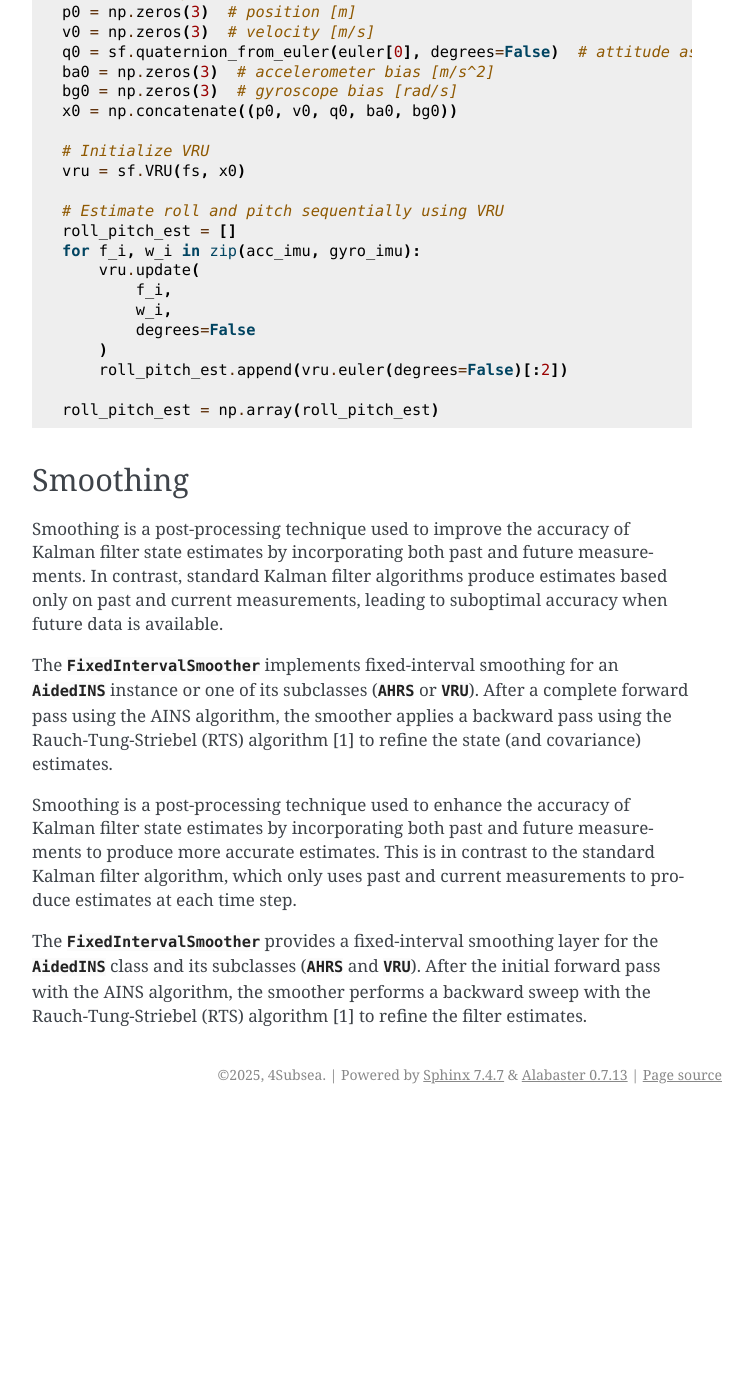
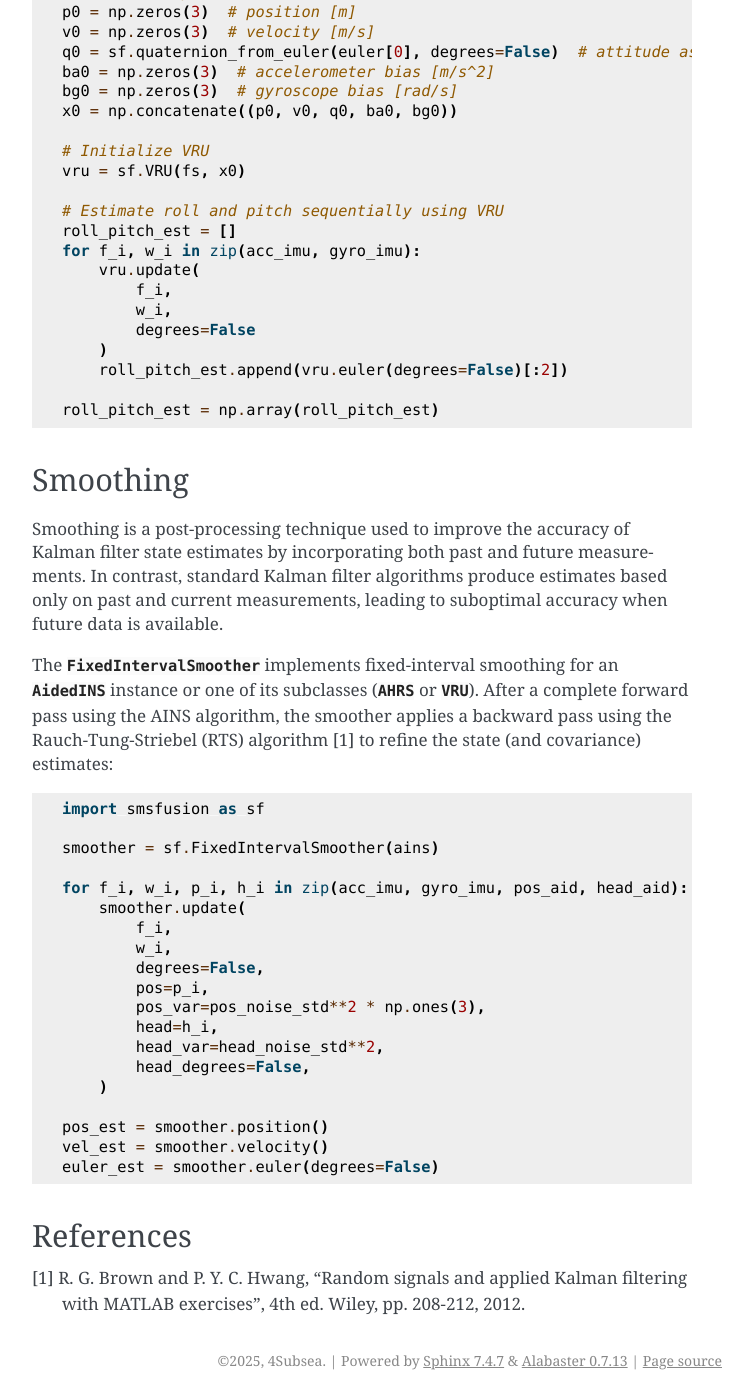
Before and after one commit to 4Subsea/smsfusion-python, a Sphinx documentation site: the page built from docs/user_guide/quickstart.rst, in a window 1280 px wide and 1400 px high, scrolled down 4985 px. Shown: the whole window, without its empty margins (388-1141 px from the left). Built offline with Sphinx 7.4.7, drawn with Linux system fonts in a browser that asks for light colours; before the commit the page ends 6099 px from its top, so only the background shows below that.

Commit message:
example with AINS

```diff
--- a/docs/user_guide/quickstart.rst
+++ b/docs/user_guide/quickstart.rst
@@ -256,17 +256,32 @@ The :class:`~smsfusion.FixedIntervalSmoother` implements fixed-interval smoothin
 for an :class:`~smsfusion.AidedINS` instance or one of its subclasses (:class:`~smsfusion.AHRS`
 or :class:`~smsfusion.VRU`). After a complete forward pass using the AINS algorithm,
 the smoother applies a backward pass using the Rauch-Tung-Striebel (RTS) algorithm [1]
-to refine the state (and covariance) estimates.
+to refine the state (and covariance) estimates:
+
+.. code-block:: python
+
+    import smsfusion as sf
+
+    smoother = sf.FixedIntervalSmoother(ains)
+
+    for f_i, w_i, p_i, h_i in zip(acc_imu, gyro_imu, pos_aid, head_aid):
+        smoother.update(
+            f_i,
+            w_i,
+            degrees=False,
+            pos=p_i,
+            pos_var=pos_noise_std**2 * np.ones(3),
+            head=h_i,
+            head_var=head_noise_std**2,
+            head_degrees=False,
+        )
+
+    pos_est = smoother.position()
+    vel_est = smoother.velocity()
+    euler_est = smoother.euler(degrees=False)
 
 
-
-Smoothing is a post-processing technique used to enhance the accuracy of Kalman
-filter state estimates by incorporating both past and future measurements to produce
-more accurate estimates. This is in contrast to the standard Kalman filter algorithm,
-which only uses past and current measurements to produce estimates at each time step.
-
-The :class:`~smsfusion.FixedIntervalSmoother` provides a fixed-interval smoothing
-layer for the :class:`~smsfusion.AidedINS` class and its subclasses (:class:`~smsfusion.AHRS`
-and :class:`~smsfusion.VRU`). After the initial forward pass with the AINS algorithm,
-the smoother performs a backward sweep with the Rauch-Tung-Striebel (RTS) algorithm [1]
-to refine the filter estimates.
+References
+----------
+[1] R. G. Brown and P. Y. C. Hwang, "Random signals and applied Kalman filtering
+    with MATLAB exercises", 4th ed. Wiley, pp. 208-212, 2012.
```
